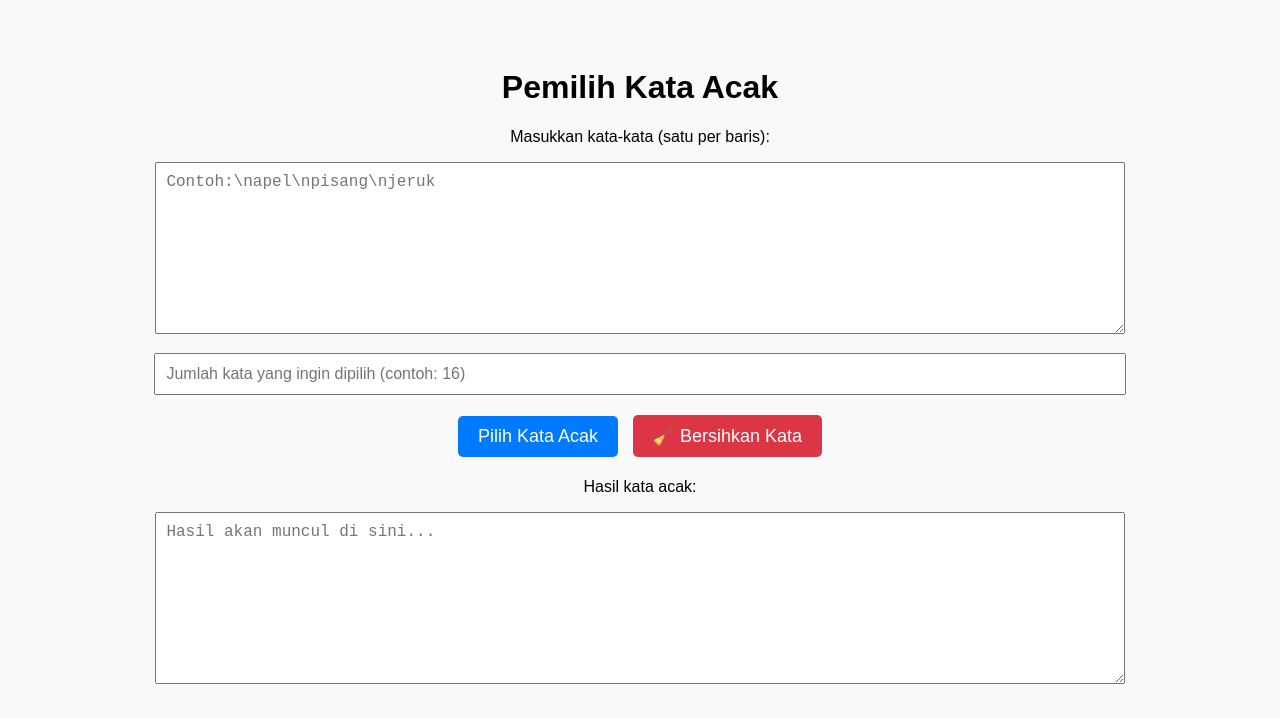
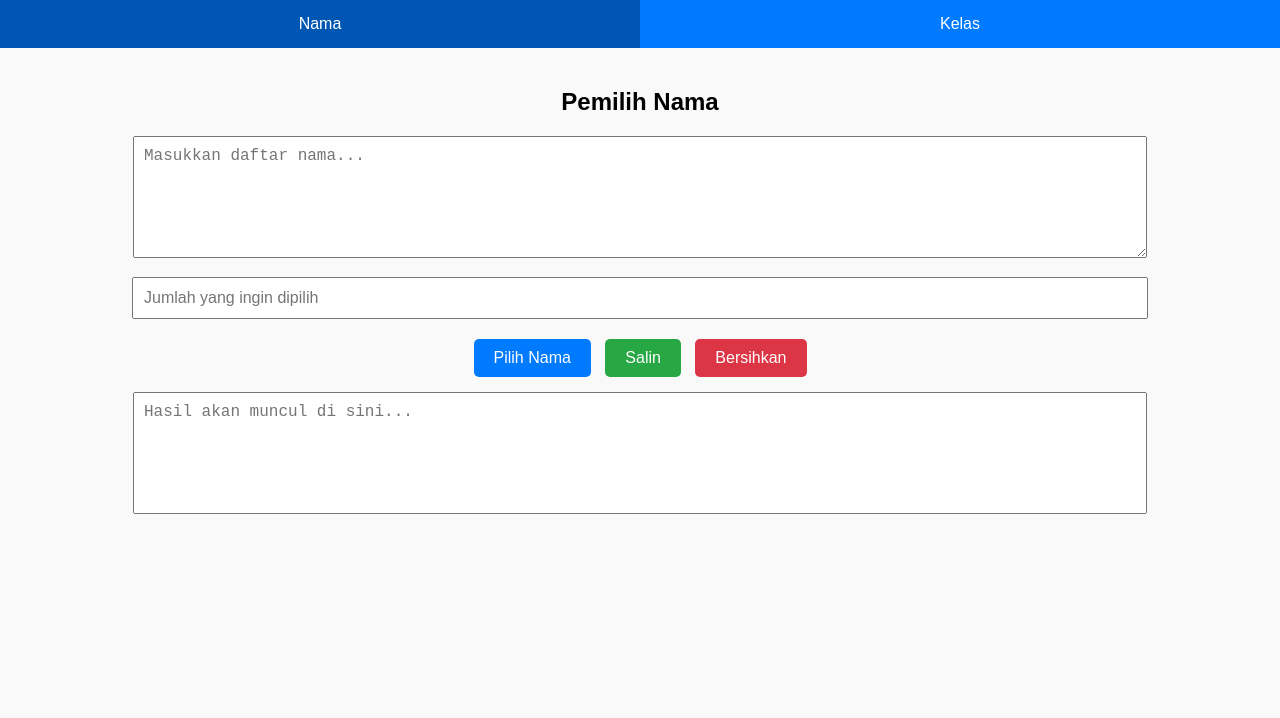
Before and after one commit to hajitazu/randomlg, a plain HTML site: page index.html in a window 1280 px wide. Drawn offline with Linux system fonts and the light colour scheme.

Commit message:
Update index.html

```diff
--- a/index.html
+++ b/index.html
@@ -3,13 +3,34 @@
 <head>
   <meta charset="UTF-8" />
   <meta name="viewport" content="width=device-width, initial-scale=1" />
-  <title>Pemilih Kata Acak (Target Jumlah)</title>
+  <title>Pemilih Nama & Kelas</title>
   <style>
     body {
       font-family: sans-serif;
+      margin: 0;
+      background: #f9f9f9;
+      padding: 0;
+    }
+    header {
+      display: flex;
+      justify-content: center;
+      background: #007bff;
+    }
+    header button {
+      flex: 1;
+      padding: 15px;
+      font-size: 16px;
+      border: none;
+      cursor: pointer;
+      color: white;
+      background: #007bff;
+    }
+    header button.active {
+      background: #0056b3;
+    }
+    .container {
+      padding: 20px;
       text-align: center;
-      padding: 40px;
-      background: #f9f9f9;
     }
     textarea, input[type="number"] {
       width: 80%;
@@ -18,131 +39,126 @@
       margin-bottom: 15px;
     }
     textarea {
-      height: 150px;
+      height: 100px;
     }
-    button {
+    button.action {
       padding: 10px 20px;
-      font-size: 18px;
+      font-size: 16px;
       margin: 5px;
       border: none;
       color: white;
       border-radius: 5px;
       cursor: pointer;
     }
-    #pickButton {
-      background-color: #007bff;
+    .pick { background-color: #007bff; }
+    .copy { background-color: #28a745; }
+    .clear { background-color: #dc3545; }
+    .result-area {
+      width: 80%;
+      height: 100px;
+      margin-top: 10px;
+      resize: none;
     }
-    #pickButton:hover {
-      background-color: #0056b3;
-    }
-    #copyButton {
-      background-color: #28a745;
-    }
-    #copyButton:hover {
-      background-color: #218838;
-    }
-    #clearButton {
-      background-color: #dc3545;
-    }
-    #clearButton:hover {
-      background-color: #bd2130;
-    }
+    .hidden { display: none; }
   </style>
 </head>
 <body>
+  <header>
+    <button id="tabNama" class="active" onclick="switchTab('nama')">Nama</button>
+    <button id="tabKelas" onclick="switchTab('kelas')">Kelas</button>
+  </header>
 
-  <h1>Pemilih Kata Acak</h1>
+  <div class="container" id="menuNama">
+    <h2>Pemilih Nama</h2>
+    <textarea id="namaInput" placeholder="Masukkan daftar nama..."></textarea><br>
+    <input type="number" id="jumlahNama" placeholder="Jumlah yang ingin dipilih" min="1"><br>
+    <button class="action pick" onclick="pickRandom('nama')">Pilih Nama</button>
+    <button class="action copy" onclick="copyToClipboard('nama')">Salin</button>
+    <button class="action clear" onclick="clearInput('nama')">Bersihkan</button><br>
+    <textarea readonly id="hasilNama" class="result-area" placeholder="Hasil akan muncul di sini..."></textarea>
+  </div>
 
-  <p>Masukkan kata-kata (satu per baris):</p>
-  <textarea id="wordInput" placeholder="Contoh:\napel\npisang\njeruk"></textarea><br>
-
-  <input type="number" id="jumlahInput" placeholder="Jumlah kata yang ingin dipilih (contoh: 16)" min="1"><br>
-
-  <button id="pickButton" onclick="pickRandom()">Pilih Kata Acak</button>
-  <button id="copyButton" style="display:none" onclick="copyToClipboard()">📋 Salin</button>
-  <button id="clearButton" onclick="clearWords()">🧹 Bersihkan Kata</button>
-
-  <p>Hasil kata acak:</p>
-  <textarea id="resultArea" readonly placeholder="Hasil akan muncul di sini..."></textarea>
+  <div class="container hidden" id="menuKelas">
+    <h2>Pemilih Kelas</h2>
+    <textarea id="kelasLInput" placeholder="Kelas untuk Laki-laki..."></textarea><br>
+    <textarea id="kelasPInput" placeholder="Kelas untuk Perempuan..."></textarea><br>
+    <label><input type="radio" name="gender" value="l" checked> Laki-laki</label>
+    <label><input type="radio" name="gender" value="p"> Perempuan</label><br><br>
+    <input type="number" id="jumlahKelas" placeholder="Jumlah yang ingin dipilih" min="1"><br>
+    <button class="action pick" onclick="pickRandom('kelas')">Pilih Kelas</button>
+    <button class="action copy" onclick="copyToClipboard('kelas')">Salin</button>
+    <button class="action clear" onclick="clearInput('kelas')">Bersihkan</button><br>
+    <textarea readonly id="hasilKelas" class="result-area" placeholder="Hasil akan muncul di sini..."></textarea>
+  </div>
 
   <script>
-    let fullWords = [];
+    // Simpan dan ambil dari localStorage
+    window.onload = () => {
+      document.getElementById('namaInput').value = localStorage.getItem('namaInput') || "";
+      document.getElementById('kelasLInput').value = localStorage.getItem('kelasLInput') || "";
+      document.getElementById('kelasPInput').value = localStorage.getItem('kelasPInput') || "";
+    };
 
-    const textarea = document.getElementById('wordInput');
-    const resultArea = document.getElementById('resultArea');
-    const jumlahInput = document.getElementById('jumlahInput');
+    function switchTab(tab) {
+      document.getElementById('menuNama').classList.toggle('hidden', tab !== 'nama');
+      document.getElementById('menuKelas').classList.toggle('hidden', tab !== 'kelas');
+      document.getElementById('tabNama').classList.toggle('active', tab === 'nama');
+      document.getElementById('tabKelas').classList.toggle('active', tab === 'kelas');
+    }
 
-    // Simpan textarea ke localStorage
-    textarea.addEventListener('input', () => {
-      localStorage.setItem('savedWords', textarea.value);
-    });
+    function pickRandom(type) {
+      let list = [], jumlah = 0, output = [], pool = [];
 
-    // Ambil dari localStorage saat halaman dimuat
-    window.addEventListener('DOMContentLoaded', () => {
-      const saved = localStorage.getItem('savedWords');
-      if (saved) textarea.value = saved;
-    });
-
-    function pickRandom() {
-      const input = textarea.value.trim();
-      const jumlah = parseInt(jumlahInput.value);
-
-      if (!input) {
-        alert("Masukkan daftar kata terlebih dahulu!");
-        return;
+      if (type === 'nama') {
+        list = document.getElementById('namaInput').value.trim().split('\n').filter(Boolean);
+        jumlah = parseInt(document.getElementById('jumlahNama').value);
+        localStorage.setItem('namaInput', document.getElementById('namaInput').value);
+      } else {
+        const gender = document.querySelector('input[name="gender"]:checked').value;
+        const source = gender === 'l' ? 'kelasLInput' : 'kelasPInput';
+        list = document.getElementById(source).value.trim().split('\n').filter(Boolean);
+        jumlah = parseInt(document.getElementById('jumlahKelas').value);
+        localStorage.setItem('kelasLInput', document.getElementById('kelasLInput').value);
+        localStorage.setItem('kelasPInput', document.getElementById('kelasPInput').value);
       }
 
-      if (isNaN(jumlah) || jumlah < 1) {
-        alert("Masukkan jumlah kata yang valid!");
-        return;
+      if (!jumlah || jumlah < 1 || list.length === 0) return;
+
+      pool = [...list];
+      while (output.length < jumlah) {
+        if (pool.length === 0) pool = [...list];
+        const index = Math.floor(Math.random() * pool.length);
+        output.push(pool.splice(index, 1)[0]);
       }
 
-      fullWords = input.split('\n').map(k => k.trim()).filter(Boolean);
-      if (fullWords.length === 0) {
-        alert("Daftar kata tidak valid.");
-        return;
-      }
-
-      let pickedWords = [];
-      let pool = [...fullWords];
-
-      while (pickedWords.length < jumlah) {
-        if (pool.length === 0) {
-          pool = [...fullWords]; // Reset siklus jika habis
-        }
-
-        const index = Math.floor(Math.random() * pool.length);
-        const selected = pool.splice(index, 1)[0];
-        pickedWords.push(selected);
-      }
-
-      resultArea.value = pickedWords.join('\n');
-
-      const copyBtn = document.getElementById('copyButton');
-      copyBtn.style.display = 'inline-block';
-      copyBtn.textContent = "📋 Salin";
+      const target = type === 'nama' ? 'hasilNama' : 'hasilKelas';
+      document.getElementById(target).value = output.join('\n');
     }
 
-    function copyToClipboard() {
-      const copyBtn = document.getElementById('copyButton');
-      navigator.clipboard.writeText(resultArea.value).then(() => {
-        copyBtn.textContent = "✅ Disalin";
-        setTimeout(() => {
-          copyBtn.textContent = "📋 Salin";
-        }, 1000);
-      }).catch(() => {
-        copyBtn.textContent = "❌ Gagal";
-        setTimeout(() => {
-          copyBtn.textContent = "📋 Salin";
-        }, 1000);
-      });
+    function copyToClipboard(type) {
+      const field = type === 'nama' ? 'hasilNama' : 'hasilKelas';
+      const button = event.target;
+      navigator.clipboard.writeText(document.getElementById(field).value)
+        .then(() => {
+          const prev = button.textContent;
+          button.textContent = '✅ Disalin';
+          setTimeout(() => button.textContent = prev, 1000);
+        });
     }
 
-    function clearWords() {
-      textarea.value = "";
-      localStorage.removeItem('savedWords');
+    function clearInput(type) {
+      if (type === 'nama') {
+        document.getElementById('namaInput').value = "";
+        localStorage.removeItem('namaInput');
+        document.getElementById('hasilNama').value = "";
+      } else {
+        document.getElementById('kelasLInput').value = "";
+        document.getElementById('kelasPInput').value = "";
+        localStorage.removeItem('kelasLInput');
+        localStorage.removeItem('kelasPInput');
+        document.getElementById('hasilKelas').value = "";
+      }
     }
   </script>
-
 </body>
 </html>
```
